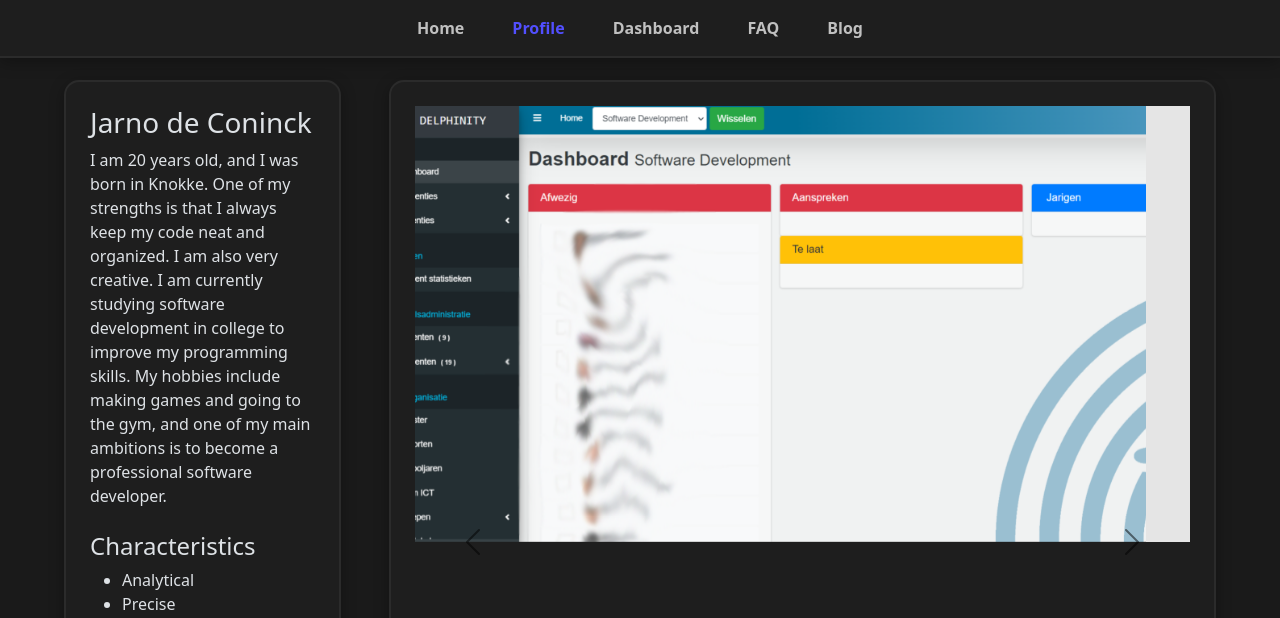
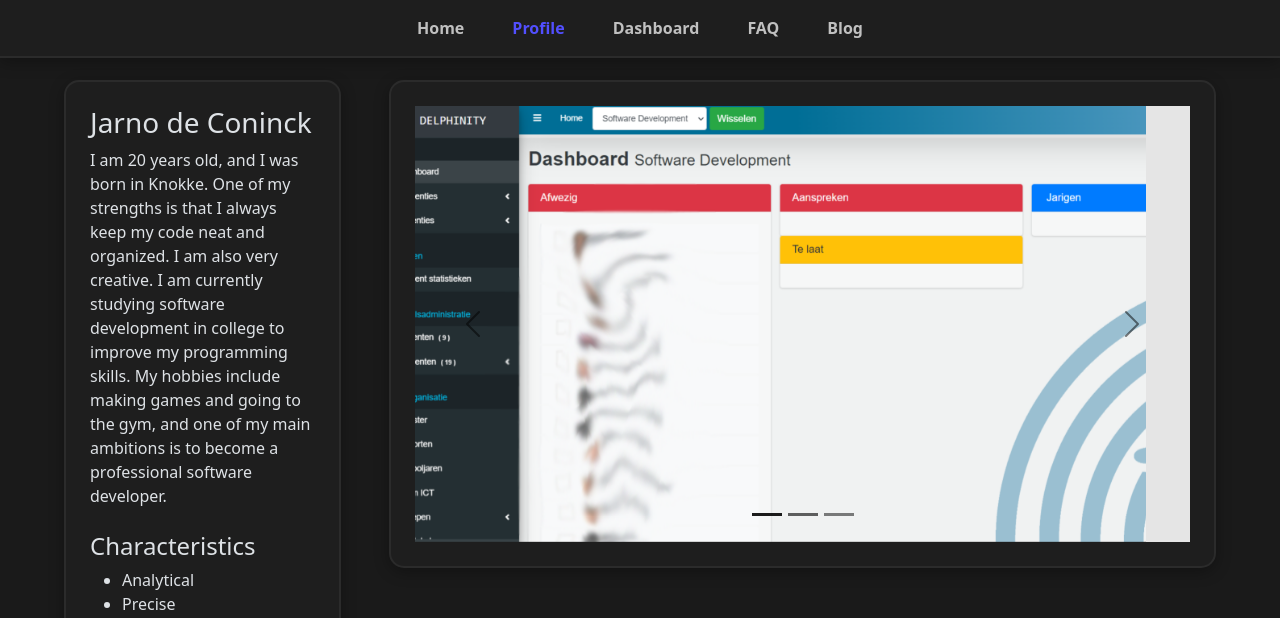
Before and after one commit to jarno-de-coninck/HZ-portfolio, a plain HTML site: page profile.html in a window 1280 px wide. Shown: the top 618 px of the page. Drawn offline with nearby package versions, Linux system fonts and the light colour scheme.

Commit message:
some final improvements

```diff
--- a/css/styles.css
+++ b/css/styles.css
@@ -73,6 +73,8 @@ nav a:hover {
     border-radius: 15px;
     background-color: var(--dark-primary);
     box-shadow: 0 4px 15px #0000004d;
+    margin-bottom: 3rem;
+    align-items: flex-start;
 }
 
 /* Table styling */
--- a/profile.html
+++ b/profile.html
@@ -48,7 +48,7 @@
                 </div>
             </article> -->
 
-            <section class="d-flex align-center justify-content-between mx-auto gap-5" id="profile-main">
+            <section class="d-flex align-items-start justify-content-between mx-auto gap-5" id="profile-main">
                 <article class="profile-block w-25 p-4">
                     <h3>
                         Jarno de Coninck
```
